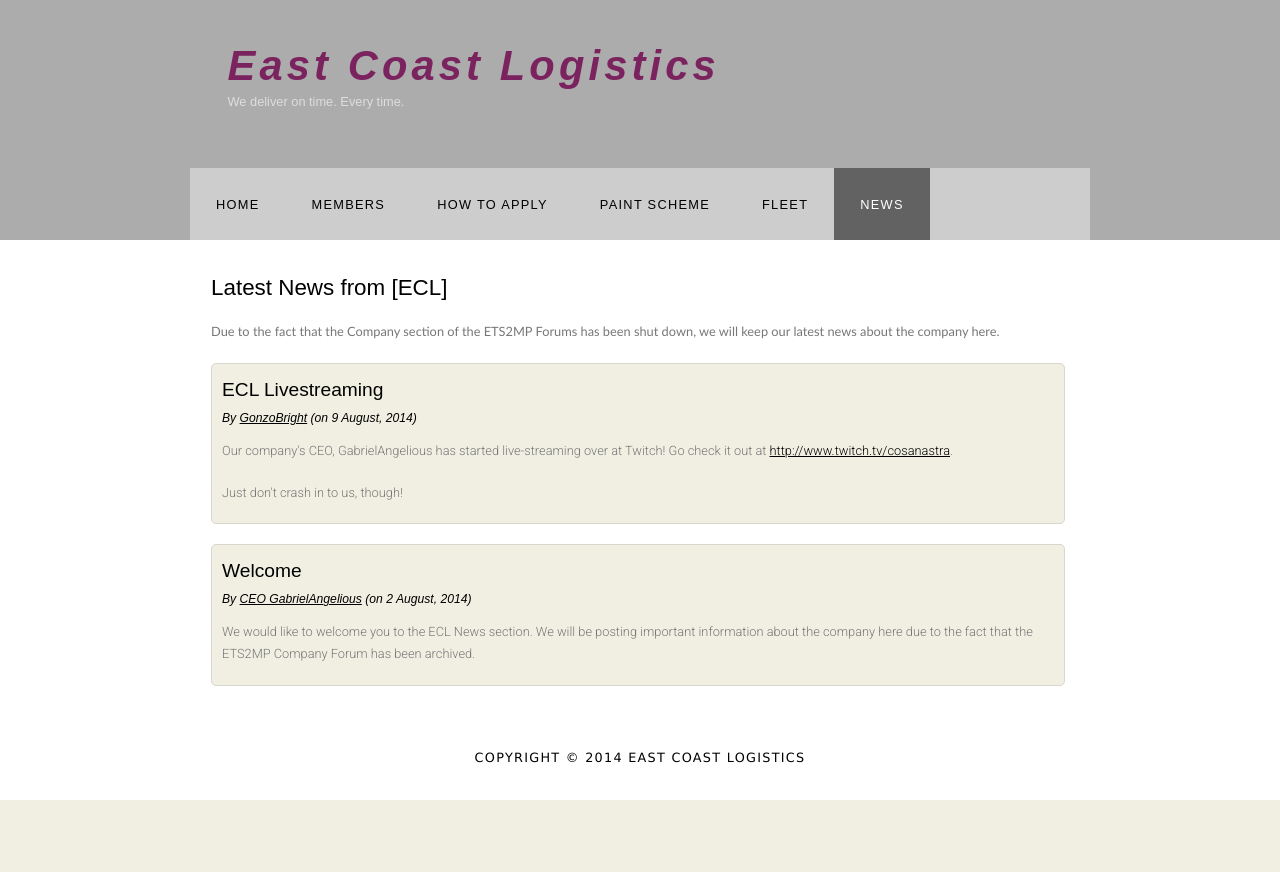
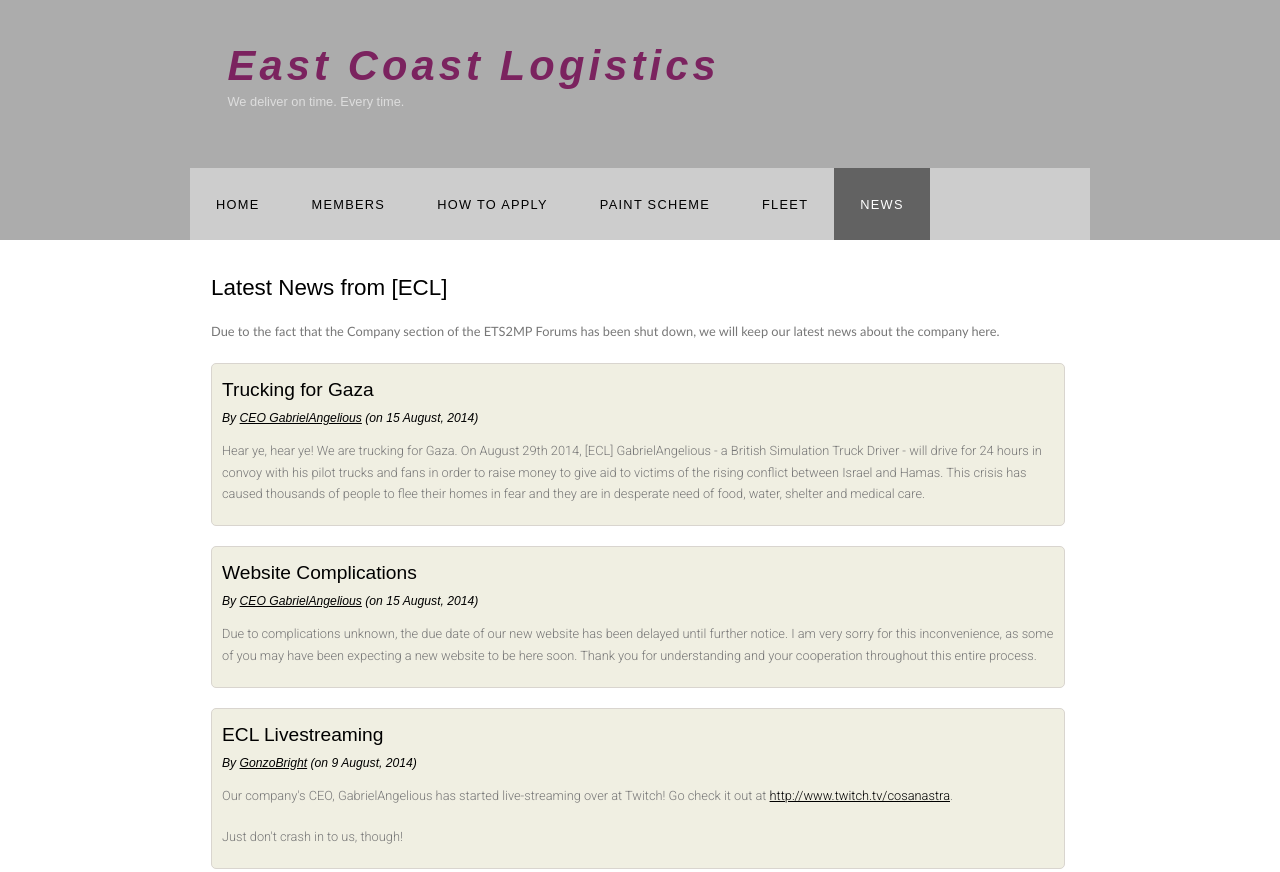
Before and after one commit to GonzoBright/GonzoBright.github.io, a plain HTML site: page news.html in a window 1280 px wide. Shown: the top 872 px of the page. Before the commit the page ends 800 px from the top, so only its background shows below. Drawn offline with Linux system fonts and the light colour scheme.

Commit message:
Added stuff

```diff
--- a/news.html
+++ b/news.html
@@ -36,6 +36,19 @@
 		<h1>Latest News from [ECL]</h1>
 		<p>Due to the fact that the Company section of the ETS2MP Forums has been shut down, we will keep our latest news about the company here.</p>
 		<div id="news-post">
+			<h2>Trucking for Gaza</h2>
+			<h6>By <a href="http://forum.ets2mp.com/member.php?action=profile&uid=8855">CEO GabrielAngelious</a> (on 15 August, 2014)</h6>
+			<p>Hear ye, hear ye! We are trucking for Gaza. On August 29th 2014, [ECL] GabrielAngelious - a British Simulation Truck Driver - will drive for 24 hours
+			in convoy with his pilot trucks and fans in order to raise money to give aid to victims of the rising conflict between Israel and Hamas. This crisis has caused
+			thousands of people to flee their homes in fear and they are in desperate need of food, water, shelter and medical care. </p>
+		</div>
+		<div id="news-post">
+			<h2>Website Complications</h2>
+			<h6>By <a href="http://forum.ets2mp.com/member.php?action=profile&uid=8855">CEO GabrielAngelious</a> (on 15 August, 2014)</h6>
+			<p>Due to complications unknown, the due date of our new website has been delayed until further notice. I am very sorry for this inconvenience, as
+			some of you may have been expecting a new website to be here soon. Thank you for understanding and your cooperation throughout this entire process.</p>
+		</div>
+		<div id="news-post">
 			<h2>ECL Livestreaming</h2>
 			<h6>By <a href="#">GonzoBright</a> (on 9 August, 2014)</h6>
 			<p>Our company's CEO, GabrielAngelious has started live-streaming over at Twitch!
```
Also changed, not shown: index.html (+6 -3 lines).
